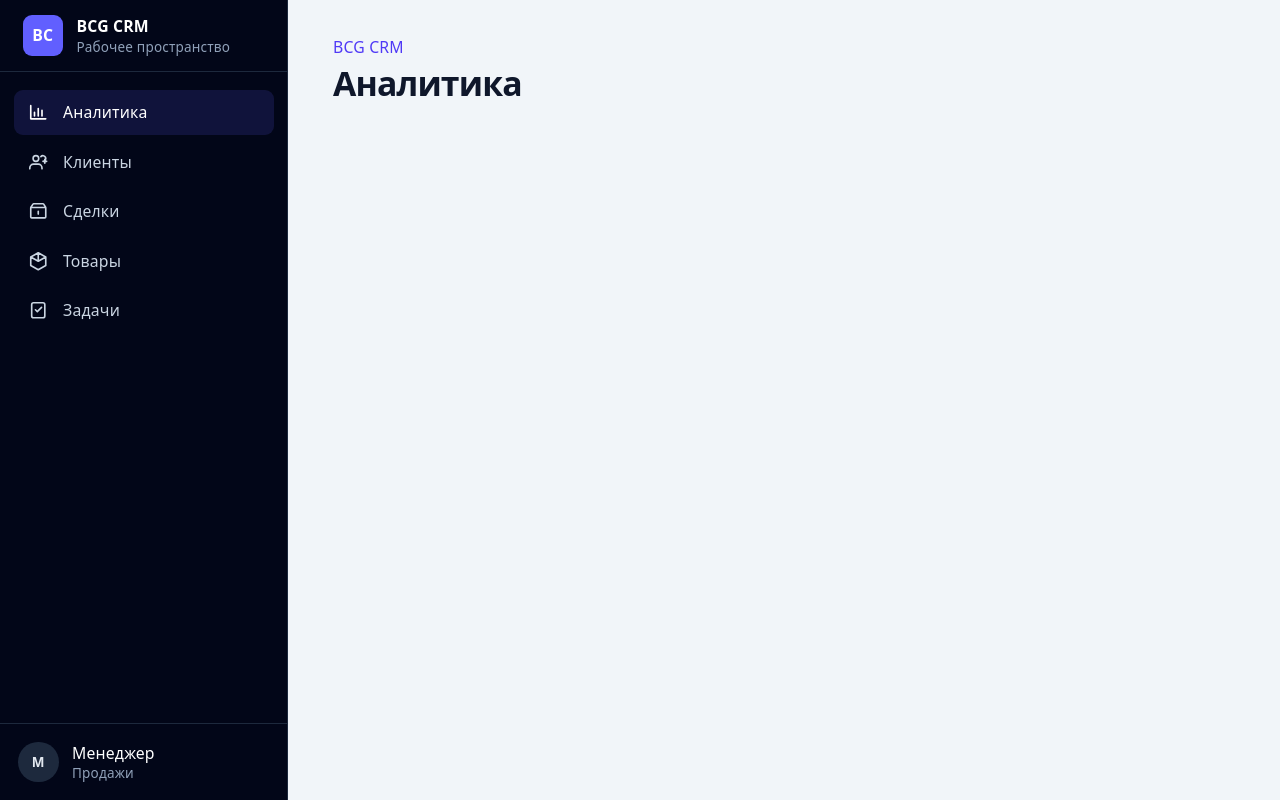
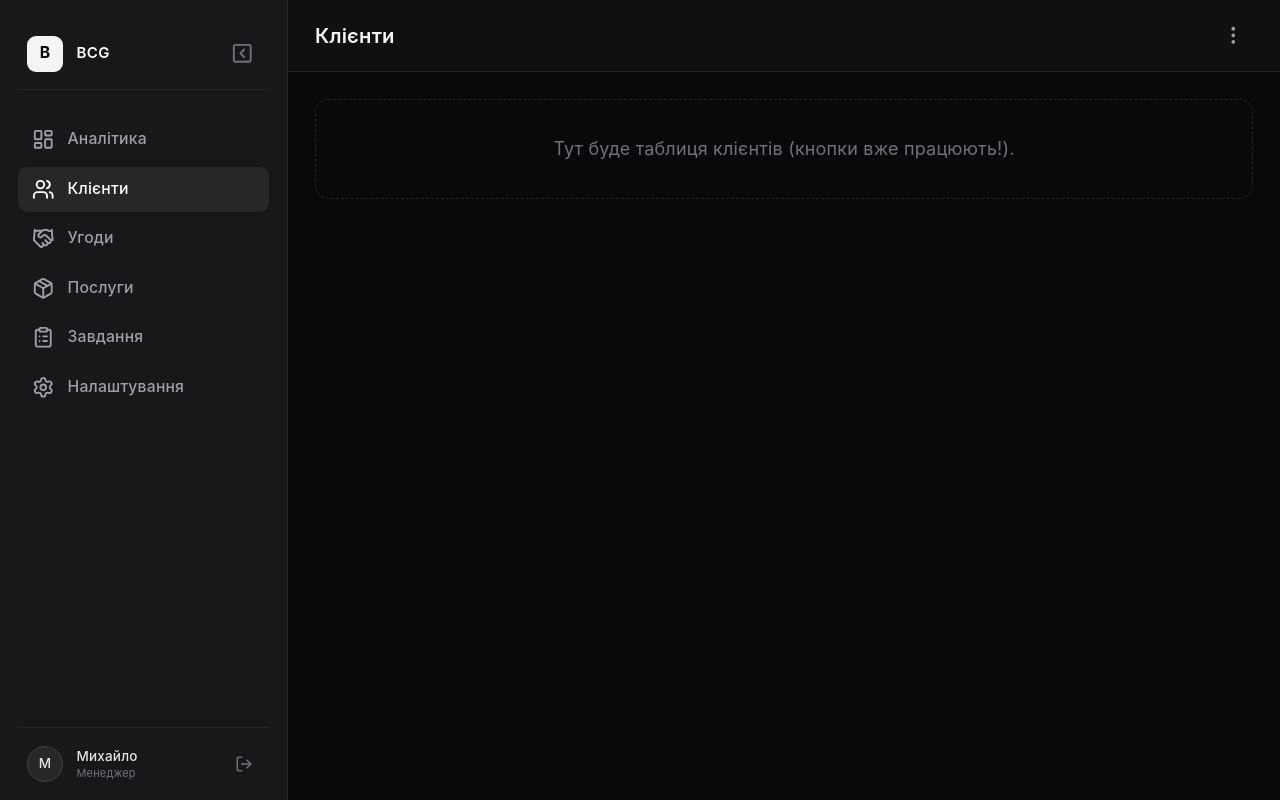
Before and after one commit to khmelyknazar/bcg-crm, a React (Vite) app in the folder frontend/: page / in a window 1280 px wide. Built offline with nearby package versions, Linux system fonts and the light colour scheme.

Commit message:
feat: add header and sidebar with new style

```diff
--- a/frontend/package.json
+++ b/frontend/package.json
@@ -10,6 +10,7 @@
     "preview": "vite preview"
   },
   "dependencies": {
+    "lucide-react": "^1.71.0",
     "react": "^19.3.1",
     "react-dom": "^19.3.1"
   },
--- a/frontend/src/App.tsx
+++ b/frontend/src/App.tsx
@@ -1,28 +1,55 @@
-import { useState } from 'react'
-import { Sidebar, type SidebarItemId } from './components/Sidebar'
+import { useState } from 'react';
+import { Sidebar } from './components/Sidebar';
+import { Header } from './components/Header';
 
-const titles: Record<SidebarItemId, string> = {
-  analytics: 'Аналитика',
-  clients: 'Клиенты',
-  deals: 'Сделки',
-  products: 'Товары',
-  tasks: 'Задачі',
-}
+export default function App() {
+  const [activeTab, setActiveTab] = useState('clients');
+  const [isSidebarOpen, setIsSidebarOpen] = useState(true);
 
-function App() {
-  const [activeId, setActiveId] = useState<SidebarItemId>('analytics')
+  const getTitle = () => {
+    switch (activeTab) {
+      case 'analytics': return 'Аналітика';
+      case 'clients': return 'Клієнти';
+      case 'deals': return 'Угоди';
+      case 'services': return 'Послуги';
+      case 'tasks': return 'Завдання';
+      case 'settings': return 'Налаштування';
+      default: return 'Дашборд';
+    }
+  };
 
   return (
-    <div className="flex min-h-svh bg-slate-100 text-slate-900">
-      <Sidebar activeId={activeId} onNavigate={setActiveId} />
-      <main className="min-w-0 flex-1 px-6 py-8 pt-20 lg:px-10 lg:pt-8">
-        <p className="text-sm font-medium text-indigo-600">BCG CRM</p>
-        <h1 className="mt-1 text-3xl font-semibold tracking-tight text-slate-900">
-          {titles[activeId]}
-        </h1>
-      </main>
+    <div className="flex min-h-screen bg-zinc-950 text-zinc-100 font-sans antialiased">
+      <Sidebar
+        activeTab={activeTab}
+        setActiveTab={setActiveTab}
+        isOpen={isSidebarOpen}
+        toggleSidebar={() => setIsSidebarOpen(!isSidebarOpen)}
+      />
+
+      <div className="flex-1 flex flex-col min-w-0 transition-all duration-300">
+        <Header title={getTitle()} />
+
+        <main className="flex-1 p-6 overflow-y-auto">
+          {activeTab === 'analytics' && (
+            <div className="p-8 border border-dashed border-zinc-800 rounded-xl text-center text-zinc-500">
+              Розділ "Аналітика" у розробці. Перейдіть до вкладки "Клієнти".
+            </div>
+          )}
+
+          {activeTab === 'clients' && (
+            <div className="p-8 border border-dashed border-zinc-800 rounded-xl text-center text-zinc-500">
+              Тут буде таблиця клієнтів (кнопки вже працюють!).
+            </div>
+          )}
+
+          {['deals', 'services', 'tasks', 'settings'].includes(activeTab) && (
+            <div className="p-8 border border-dashed border-zinc-800 rounded-xl text-center text-zinc-500">
+              Розділ у розробці.
+            </div>
+          )}
+        </main>
+      </div>
     </div>
-  )
+  );
 }
-
-export default App
--- /dev/null
+++ b/frontend/src/components/Header.tsx
@@ -0,0 +1,20 @@
+import React from 'react';
+import { MoreVertical } from 'lucide-react';
+
+interface HeaderProps {
+  title: string;
+}
+
+export const Header: React.FC<HeaderProps> = ({ title }) => {
+  return (
+    <header className="h-16 bg-zinc-900/50 border-b border-zinc-800 px-6 flex items-center justify-between sticky top-0 backdrop-blur-md z-10">
+      <h2 className="text-lg font-semibold text-zinc-100">{title}</h2>
+
+      <div className="flex items-center gap-2">
+        <button className="p-2 text-zinc-400 hover:text-zinc-200 hover:bg-zinc-800 rounded-lg transition-colors">
+          <MoreVertical className="w-5 h-5" />
+        </button>
+      </div>
+    </header>
+  );
+};
--- a/frontend/src/components/Sidebar.tsx
+++ b/frontend/src/components/Sidebar.tsx
@@ -1,185 +1,108 @@
-import { useState, type ReactNode } from 'react'
+import React from 'react';
+import { LayoutDashboard, Users, Handshake, Package, ClipboardList, Settings, LogOut, SquareChevronLeft, SquareChevronRight } from 'lucide-react';
 
-export const sidebarItems = [
-  {
-    id: 'analytics',
-    label: 'Аналитика',
-    icon: (
-      <path
-        strokeLinecap="round"
-        strokeLinejoin="round"
-        d="M4 19V5m0 14h16M8 16v-4m4 4V8m4 8v-6"
-      />
-    ),
-  },
-  {
-    id: 'clients',
-    label: 'Клиенты',
-    icon: (
-      <path
-        strokeLinecap="round"
-        strokeLinejoin="round"
-        d="M16 19v-1a4 4 0 0 0-4-4H7a4 4 0 0 0-4 4v1m14-8a3 3 0 1 0-2.2-5M17 11h4m-2-2v4M9.5 11a3 3 0 1 0 0-6 3 3 0 0 0 0 6"
-      />
-    ),
-  },
-  {
-    id: 'deals',
-    label: 'Сделки',
-    icon: (
-      <path
-        strokeLinecap="round"
-        strokeLinejoin="round"
-        d="M4 8h16v10a1 1 0 0 1-1 1H5a1 1 0 0 1-1-1V8Zm0 0 2.2-3.3A1 1 0 0 1 7.03 4h9.94a1 1 0 0 1 .83.45L20 8M12 12v3"
-      />
-    ),
-  },
-  {
-    id: 'products',
-    label: 'Товары',
-    icon: (
-      <path
-        strokeLinecap="round"
-        strokeLinejoin="round"
-        d="M12 3 4 7.5v9L12 21l8-4.5v-9L12 3Zm0 0v9m0 0 8-4.5M12 12 4 7.5"
-      />
-    ),
-  },
-  {
-    id: 'tasks',
-    label: 'Задачи',
-    icon: (
-      <path
-        strokeLinecap="round"
-        strokeLinejoin="round"
-        d="M9 11.5 11 13.5 15.5 9M7 4h10a2 2 0 0 1 2 2v12a2 2 0 0 1-2 2H7a2 2 0 0 1-2-2V6a2 2 0 0 1 2-2Z"
-      />
-    ),
-  },
-] as const
-
-export type SidebarItemId = (typeof sidebarItems)[number]['id']
-
-type SidebarProps = {
-  activeId?: SidebarItemId
-  defaultActiveId?: SidebarItemId
-  onNavigate?: (id: SidebarItemId) => void
-  userName?: string
-  userRole?: string
+interface SidebarProps {
+  activeTab: string;
+  setActiveTab: (tab: string) => void;
+  isOpen: boolean;
+  toggleSidebar: () => void;
 }
 
-function NavIcon({ children }: { children: ReactNode }) {
-  return (
-    <svg
-      viewBox="0 0 24 24"
-      className="size-5 shrink-0"
-      fill="none"
-      stroke="currentColor"
-      strokeWidth="1.75"
-      aria-hidden="true"
-    >
-      {children}
-    </svg>
-  )
-}
-
-export function Sidebar({
-  activeId,
-  defaultActiveId = 'analytics',
-  onNavigate,
-  userName = 'Менеджер',
-  userRole = 'Продажи',
-}: SidebarProps) {
-  const [internalActiveId, setInternalActiveId] = useState<SidebarItemId>(defaultActiveId)
-  const [mobileOpen, setMobileOpen] = useState(false)
-  const currentId = activeId ?? internalActiveId
-
-  function select(id: SidebarItemId) {
-    if (activeId === undefined) {
-      setInternalActiveId(id)
-    }
-    onNavigate?.(id)
-    setMobileOpen(false)
-  }
+export const Sidebar: React.FC<SidebarProps> = ({ activeTab, setActiveTab, isOpen, toggleSidebar }) => {
+  const menuItems = [
+    { id: 'analytics', icon: LayoutDashboard, label: 'Аналітика' },
+    { id: 'clients', icon: Users, label: 'Клієнти' },
+    { id: 'deals', icon: Handshake, label: 'Угоди' },
+    { id: 'services', icon: Package, label: 'Послуги' },
+    { id: 'tasks', icon: ClipboardList, label: 'Завдання' },
+    { id: 'settings', icon: Settings, label: 'Налаштування' },
+  ];
 
   return (
-    <>
-      <button
-        type="button"
-        className="fixed top-4 left-4 z-40 inline-flex size-10 items-center justify-center rounded-lg border border-slate-200 bg-white text-slate-700 shadow-sm lg:hidden"
-        aria-expanded={mobileOpen}
-        aria-controls="crm-sidebar"
-        onClick={() => setMobileOpen((open) => !open)}
-      >
-        <span className="sr-only">{mobileOpen ? 'Закрыть меню' : 'Открыть меню'}</span>
-        <NavIcon>
-          {mobileOpen ? (
-            <path strokeLinecap="round" d="M6 6l12 12M18 6 6 18" />
+    // Изменили w-[72px] на w-20, чтобы ничего не обрезалось по краям
+    <aside className={`${isOpen ? 'w-64' : 'w-20'} h-screen bg-zinc-900 border-r border-zinc-800 text-zinc-300 flex flex-col justify-between p-4 shrink-0 transition-all duration-300`}>
+      <div>
+        {/* Шапка сайдбара: контейнер с фиксированной высотой (h-16), чтобы меню не прыгало по вертикали */}
+        <div className={`flex items-center ${isOpen ? 'justify-between px-2' : 'justify-center'} border-b border-zinc-800 h-16 mb-6`}>
+
+          {isOpen ? (
+            <>
+              {/* Левая часть: Иконка B + Текст BCG */}
+              <div className="flex items-center gap-3 overflow-hidden">
+                <div className="w-8 h-8 rounded-lg bg-zinc-100 flex items-center justify-center font-bold text-zinc-950 text-sm shrink-0">
+                  B
+                </div>
+                <span className="font-semibold text-white tracking-wide text-[15px] leading-tight">
+                  BCG
+                </span>
+              </div>
+
+              {/* Правая часть: Кнопка сворачивания */}
+              <button
+                onClick={toggleSidebar}
+                className="text-zinc-500 hover:text-zinc-200 hover:bg-zinc-800 p-1.5 rounded-lg transition-colors shrink-0"
+                title="Згорнути меню"
+              >
+                <SquareChevronLeft className="w-5 h-5" />
+              </button>
+            </>
           ) : (
-            <path strokeLinecap="round" d="M4 7h16M4 12h16M4 17h16" />
+            /* Когда свернуто: Иконка B полностью убирается, вместо нее по центру встает кнопка */
+            <button
+              onClick={toggleSidebar}
+              className="text-zinc-500 hover:text-zinc-200 hover:bg-zinc-800 p-1.5 rounded-lg transition-colors shrink-0"
+              title="Розгорнути меню"
+            >
+              <SquareChevronRight className="w-6 h-6" />
+            </button>
           )}
-        </NavIcon>
-      </button>
-
-      {mobileOpen ? (
-        <button
-          type="button"
-          className="fixed inset-0 z-30 bg-slate-950/40 lg:hidden"
-          aria-label="Закрыть меню"
-          onClick={() => setMobileOpen(false)}
-        />
-      ) : null}
-
-      <aside
-        id="crm-sidebar"
-        className={`fixed inset-y-0 left-0 z-30 flex w-64 flex-col border-r border-slate-800 bg-slate-950 text-slate-300 transition-transform lg:static lg:translate-x-0 ${
-          mobileOpen ? 'translate-x-0' : '-translate-x-full'
-        }`}
-      >
-        <div className="flex h-16 items-center gap-3 border-b border-slate-800 px-5">
-          <span className="inline-flex size-9 items-center justify-center rounded-lg bg-indigo-500 text-sm font-semibold text-white">
-            BC
-          </span>
-          <div className="min-w-0">
-            <p className="truncate text-sm font-semibold text-white">BCG CRM</p>
-            <p className="truncate text-xs text-slate-400">Рабочее пространство</p>
-          </div>
         </div>
 
-        <nav className="flex-1 space-y-1 px-3 py-4" aria-label="Разделы CRM">
-          {sidebarItems.map((item) => {
-            const active = item.id === currentId
+        {/* Навигация */}
+        <nav className="flex flex-col gap-1">
+          {menuItems.map((item) => {
+            const Icon = item.icon;
+            const isActive = activeTab === item.id;
             return (
               <button
                 key={item.id}
-                type="button"
-                aria-current={active ? 'page' : undefined}
-                onClick={() => select(item.id)}
-                className={`flex w-full items-center gap-3 rounded-lg px-3 py-2.5 text-left text-sm font-medium transition-colors ${
-                  active
-                    ? 'bg-indigo-500/15 text-white'
-                    : 'text-slate-300 hover:bg-slate-800 hover:text-white'
+                onClick={() => setActiveTab(item.id)}
+                title={!isOpen ? item.label : undefined}
+                className={`flex items-center ${isOpen ? 'gap-3 px-3' : 'justify-center'} py-2.5 rounded-lg text-sm font-medium transition-all ${
+                  isActive
+                    ? 'bg-zinc-800 text-white shadow-sm'
+                    : 'hover:bg-zinc-800/50 hover:text-zinc-200 text-zinc-400'
                 }`}
               >
-                <NavIcon>{item.icon}</NavIcon>
-                {item.label}
+                <Icon className={`w-5 h-5 shrink-0 ${isActive ? 'text-white' : 'text-zinc-400'}`} />
+                {isOpen && <span className="whitespace-nowrap">{item.label}</span>}
               </button>
-            )
+            );
           })}
         </nav>
+      </div>
 
-        <div className="border-t border-slate-800 p-4">
+      {/* Низ: Профиль */}
+      <div className="flex flex-col gap-4">
+        <div className={`border-t border-zinc-800 pt-4 flex items-center ${isOpen ? 'justify-between px-2' : 'justify-center'} `}>
           <div className="flex items-center gap-3">
-            <span className="inline-flex size-9 items-center justify-center rounded-full bg-slate-800 text-xs font-semibold text-slate-200">
-              {userName.slice(0, 1).toUpperCase()}
-            </span>
-            <div className="min-w-0">
-              <p className="truncate text-sm font-medium text-white">{userName}</p>
-              <p className="truncate text-xs text-slate-400">{userRole}</p>
+            <div className="w-8 h-8 rounded-full bg-zinc-800 border border-zinc-700 flex items-center justify-center text-xs font-medium text-zinc-200 shrink-0">
+              М
             </div>
+            {isOpen && (
+              <div className="text-xs overflow-hidden whitespace-nowrap">
+                <p className="font-medium text-zinc-200">Михайло</p>
+                <p className="text-zinc-500 text-[11px]">Менеджер</p>
+              </div>
+            )}
           </div>
+          {isOpen && (
+            <button className="text-zinc-500 hover:text-zinc-300 p-1.5 transition-colors shrink-0 hover:bg-zinc-800 rounded-lg">
+              <LogOut className="w-4 h-4" />
+            </button>
+          )}
         </div>
-      </aside>
-    </>
-  )
-}
+      </div>
+    </aside>
+  );
+};
--- a/frontend/src/index.css
+++ b/frontend/src/index.css
@@ -1,4 +1,5 @@
 @import 'tailwindcss';
+
 
 :root {
   --text: #6b6375;
```
Also changed, not shown: 1 other file (tests, documents, lock files or other folders).
